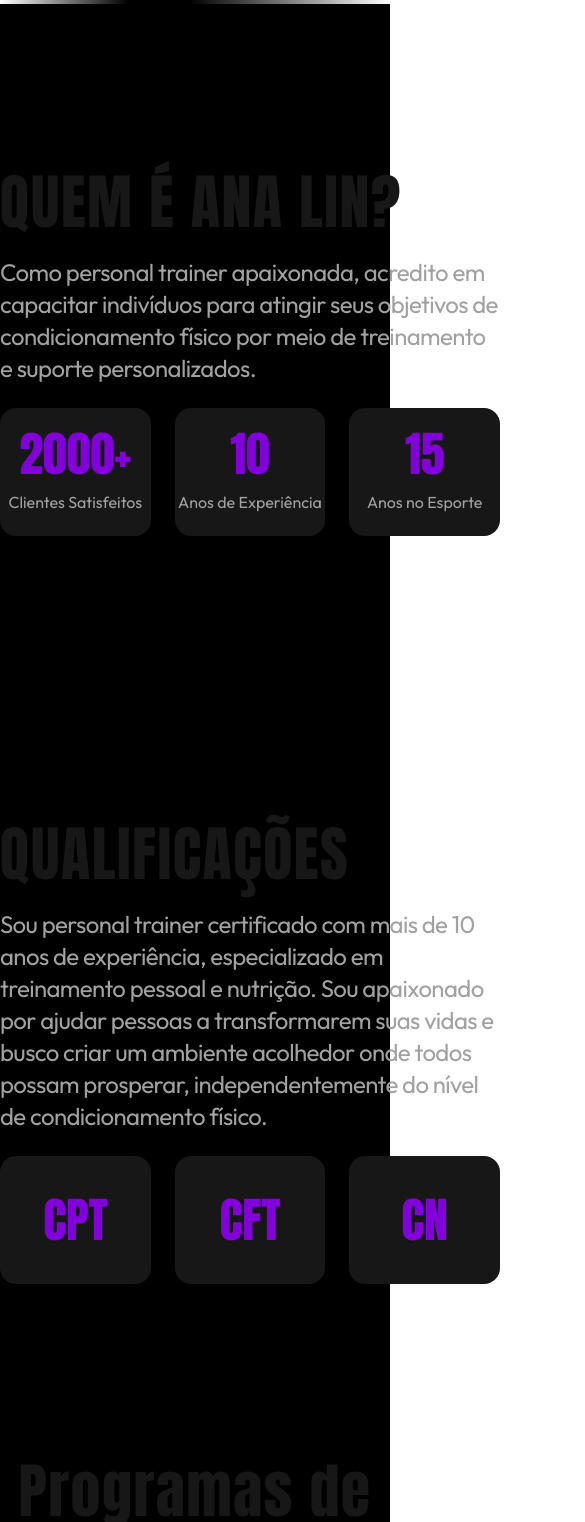
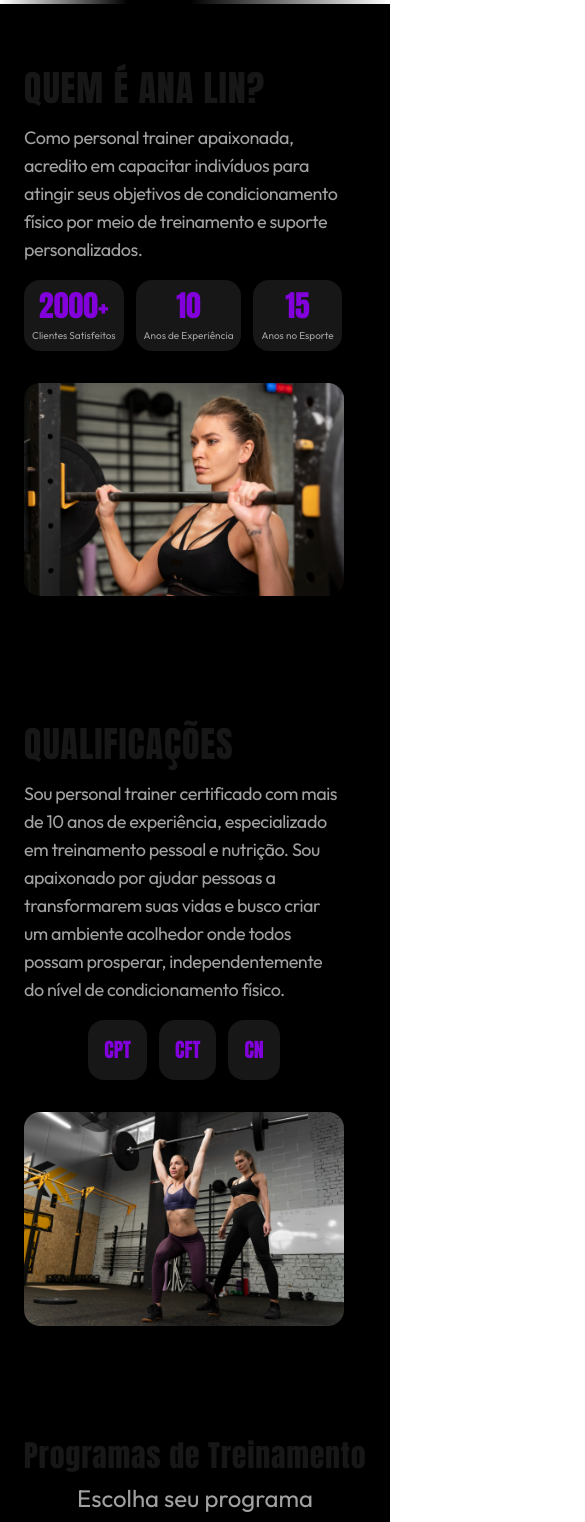
Before and after one commit to Gabriel-augt/gb-training, a Next.js app: page / in a window 390 px wide. Shown: the part 1000-2522 px from the top of the page, 585 px wide, since content can reach past the window. Built offline with nearby package versions, Linux system fonts and the light colour scheme.

Commit message:
responsive design

```diff
--- a/src/app/components/contact/Contact.tsx
+++ b/src/app/components/contact/Contact.tsx
@@ -4,10 +4,12 @@ import ContactForm from "./ContactForm";
 export default function Contact() {
   return (
     <div className="bg-black">
-      <section className="flex items-center justify-center w-full h-screen font-outfit pt-28">
-        <div className="text-center space-y-4 w-[1000px] mx-6">
-          <h1 className="font-anton text-6xl">Vamos Começar</h1>
-          <p className="text-neutral-400 text-2xl tracking-tight mb-12">
+      <section className="flex items-center justify-center w-full h-[120vh] font-outfit">
+        <div className="text-center space-y-2 w-[1000px] mx-6 max-md:space-y-6 sm:md:text-5xl sm:text-3xl">
+          <h1 className="font-anton tracking-wide text-3xl mb-0
+          md:mb-3 md:text-5xl sm:text-4xl">Vamos Começar</h1>
+          <p className="text-neutral-400 text-2xl tracking-tight mb-10
+          md:text-3xl md:mb-12 sm:text-3xl">
             Entre em contato com nossa equipe
           </p>
           <ContactForm />
--- a/src/app/components/faq/Faq.tsx
+++ b/src/app/components/faq/Faq.tsx
@@ -8,8 +8,8 @@ export default function Faq() {
     >
       <div className="mx-auto px-5">
         <div className="flex flex-col items-center">
-          <h1 className="font-anton text-6xl mt-3">Perguntas frequentes</h1>
-          <h2 className="mt-5 text-center text-neutral-400 text-2xl font-bold tracking-tight md:text-4xl">
+          <h1 className="font-anton mt-3 tracking-wide text-3xl md:text-5xl sm:text-4xl">Perguntas frequentes</h1>
+          <h2 className="mt-2 text-center text-neutral-400 text-2xl font-bold tracking-tight sm:text-3xl">
             FAQ
           </h2>
         </div>
--- a/src/app/components/feedbacks/Feedbacks.tsx
+++ b/src/app/components/feedbacks/Feedbacks.tsx
@@ -2,9 +2,10 @@ import FeedbackCard from "./FeedbackCard";
 
 export default function Feedbacks() {
   return (
-    <div className="flex flex-col items-center justify-center gap-20 h-screen w-screen bg-black">
-      <h1 className="font-anton text-6xl">O que meus clientes dizem</h1>
-      <div className="flex flex-row gap-32">
+    <div className="flex flex-col items-center justify-center gap-20 h-screen w-full bg-black
+    max-[1280px]:h-max max-lg:gap-14">
+      <h1 className="font-anton tracking-wide text-3xl md:text-5xl sm:text-4xl">O que meus clientes dizem</h1>
+      <div className="flex flex-row gap-32 max-[1280px]:flex-col  max-[1280px]:gap-20">
       <FeedbackCard
         testimonials='"A combinação de treino e dieta personalizada
         fez toda a diferença na minha rotina."'
--- a/src/app/components/qualifications/QualificationBlocks.tsx
+++ b/src/app/components/qualifications/QualificationBlocks.tsx
@@ -4,9 +4,9 @@ export interface QualificationBlocksProps {
 
 export default function qualificationBlocks ({ text }: QualificationBlocksProps) {
   return (
-    <div className="flex flex-col items-center justify-center gap-3 w-44 h-32
-    bg-neutral-900 rounded-2xl hover:shadow hover:shadow-purple-700">
-      <span className="font-anton text-5xl text-purple-700">{text}</span>
+    <div className="flex flex-col items-center justify-center gap-3 w-max h-max p-4
+    bg-neutral-900 rounded-2xl hover:shadow hover:shadow-purple-700 sm:w-44 sm:h-32 sm:p-0">
+      <span className="font-anton text-xl text-purple-700 sm:text-4xl">{text}</span>
     </div>
   );
 }
--- a/src/app/components/qualifications/Qualifications.tsx
+++ b/src/app/components/qualifications/Qualifications.tsx
@@ -1,28 +1,30 @@
 import Image from "next/image";
 import QualificationBlocks from './QualificationBlocks'
 
-export default function WhoIs() {
+export default function Qualification() {
     return (
-        <div className="h-[700px] w-screen flex justify-center items-center bg-black">
-            <section className="flex flex-row items-center justify-evenly w-full">
-                <div className="flex flex-col gap-6 w-[500px] h-max">
-                    <h1 className="font-anton text-6xl uppercase tracking-wide">
+        <div className="h-max w-full flex justify-center items-center bg-black">
+            <section className="flex flex-row mx-6 justify-evenly w-full py-16
+            max-xl:flex-col max-xl:gap-8 sm:items-center">
+                <div className="flex flex-col gap-4 w-80 h-max sm:w-[500px]">
+                    <h1 className="font-anton text-5xl uppercase tracking-wide max-sm:text-4xl">
                         Qualificações
                     </h1>
-                    <p className="font-outfit text-2xl text-neutral-400 tracking-tight">
+                    <p className="font-outfit text-lg text-neutral-400 tracking-tight sm:text-2xl">
                         Sou personal trainer certificado com mais de 10 anos de experiência,
                         especializado em treinamento pessoal e nutrição. Sou apaixonado por ajudar
                         pessoas a transformarem suas vidas e busco criar um ambiente acolhedor onde
                         todos possam prosperar, independentemente do nível de condicionamento físico.
                     </p>
-                    <div className="flex gap-6">
+                    <div className="flex gap-3 sm:gap-6 max-sm:justify-center">
                         <QualificationBlocks text="CPT" />
                         <QualificationBlocks text="CFT" />
                         <QualificationBlocks text="CN" />
                     </div>
                 </div>
                 <div className='flex items-center relative w-auto h-auto'>
-                    <Image className="object-cover w-[600px] h-auto rounded-2xl" src="/personal4.jpg" alt="Personal Trainer" width={535} height={880} priority/>
+                    <Image className="object-cover w-80 h-auto rounded-2xl sm:w-96 md:w-[600px]"
+                    src="/personal4.jpg" alt="Personal Trainer" width={535} height={880} priority/>
                 </div>
             </section>
         </div>
--- a/src/app/components/trainingPrograms/TrainingPrograms.tsx
+++ b/src/app/components/trainingPrograms/TrainingPrograms.tsx
@@ -4,16 +4,17 @@ import ProgramCards from "./ProgramCards";
 
 export default function TrainingPrograms () {
     return (
-        <div className="flex flex-col gap-28 items-center justify-center h-screen w-screen bg-black">
+        <div className="flex flex-col gap-20 items-center justify-center h-max w-full bg-black py-28
+        max-[1190px]:h-max max-lg:gap-14 max-lg:py-12">
             <div className="text-center">
-                <h1 className="font-anton text-6xl tracking-wide mb-2">
+                <h1 className="font-anton text-3xl tracking-wide mb-2 md:text-5xl sm:text-4xl">
                     Programas de Treinamento
                 </h1>
-                <p className="font-outfit text-4xl text-neutral-400">
+                <p className="font-outfit text-2xl text-neutral-400 sm:text-3xl">
                     Escolha seu programa
                 </p>
             </div>
-            <section className="flex flex-row items-center gap-16">
+            <section className="flex flex-row items-center gap-16 max-[1190px]:flex-col">
                 <ProgramCards title="Treinamentos Pessoais" price="200$"
                 description="Acompanhamento individualizado com treinos sob medida para seus objetivos." />
                 <MainProgramCard title="Treinamento Pessoal + Dieta" price="300$"
--- a/src/app/components/whoIs/WhoIs.tsx
+++ b/src/app/components/whoIs/WhoIs.tsx
@@ -3,21 +3,23 @@ import WhoIsBlocks from './WhoIsBlocks'
 
 export default function WhoIs() {
     return (
-        <div className="h-[700px] w-screen flex justify-center items-center bg-black">
-            <section className="flex flex-row items-center justify-evenly w-full">
+        <div className="h-max w-full flex justify-center items-center bg-black 2xl:h-[600px]">
+            <section className="flex flex-row mx-6 justify-evenly w-full py-16
+            max-xl:flex-col-reverse max-xl:gap-8 sm:items-center">
                 <div className='flex items-center relative w-auto h-auto'>
-                    <Image className="object-cover w-[600px] h-auto rounded-3xl" src="/personal3.jpg" alt="Personal Trainer" width={535} height={880} priority/>
+                    <Image className="object-cover w-80 h-auto rounded-2xl sm:w-96 md:w-[600px]"
+                    src="/personal3.jpg" alt="Personal Trainer" width={535} height={880} priority/>
                 </div>
-                <div className="flex flex-col gap-6 w-[500px] h-max">
-                    <h1 className="font-anton text-6xl uppercase tracking-wide">
+                <div className="flex flex-col gap-4 w-80 h-max sm:w-[500px]">
+                    <h1 className="font-anton text-5xl uppercase tracking-wide max-sm:text-4xl">
                         Quem é Ana Lin?
                     </h1>
-                    <p className="font-outfit text-2xl text-neutral-400 tracking-tight">
+                    <p className="font-outfit text-lg text-neutral-400 tracking-tight sm:text-2xl">
                         Como personal trainer apaixonada, acredito em capacitar indivíduos para
                         atingir seus objetivos de condicionamento físico por meio de treinamento
                         e suporte personalizados.
                     </p>
-                    <div className="flex gap-6">
+                    <div className="flex gap-3 sm:gap-6">
                         <WhoIsBlocks num="2000+" text="Clientes Satisfeitos" />
                         <WhoIsBlocks num="10" text="Anos de Experiência" />
                         <WhoIsBlocks num="15" text="Anos no Esporte" />
--- a/src/app/components/whoIs/WhoIsBlocks.tsx
+++ b/src/app/components/whoIs/WhoIsBlocks.tsx
@@ -5,10 +5,11 @@ export interface WhoIsBlocksProps {
 
 export default function whoIsBlocks ({ num, text }: WhoIsBlocksProps) {
   return (
-    <div className="flex flex-col items-center justify-center gap-3 w-44 h-32
-    bg-neutral-900 rounded-2xl hover:shadow hover:shadow-purple-700">
-      <span className="font-anton text-5xl text-purple-700">{num}</span>
-      <span className="font-outfit text-neutral-400">{text}</span>
+    <div className="flex flex-col items-center justify-center gap-1 w-max h-max p-2
+    bg-neutral-900 rounded-2xl hover:shadow hover:shadow-purple-700 sm:w-44
+    sm:h-32 sm:p-0 sm:gap-3">
+      <span className="font-anton text-3xl text-purple-700 sm:text-5xl">{num}</span>
+      <span className="font-outfit text-[10px] text-neutral-400 sm:text-base">{text}</span>
     </div>
   );
 }
```
Also changed, not shown: src/app/components/feedbacks/FeedbackCard.tsx (+9 -13 lines).
